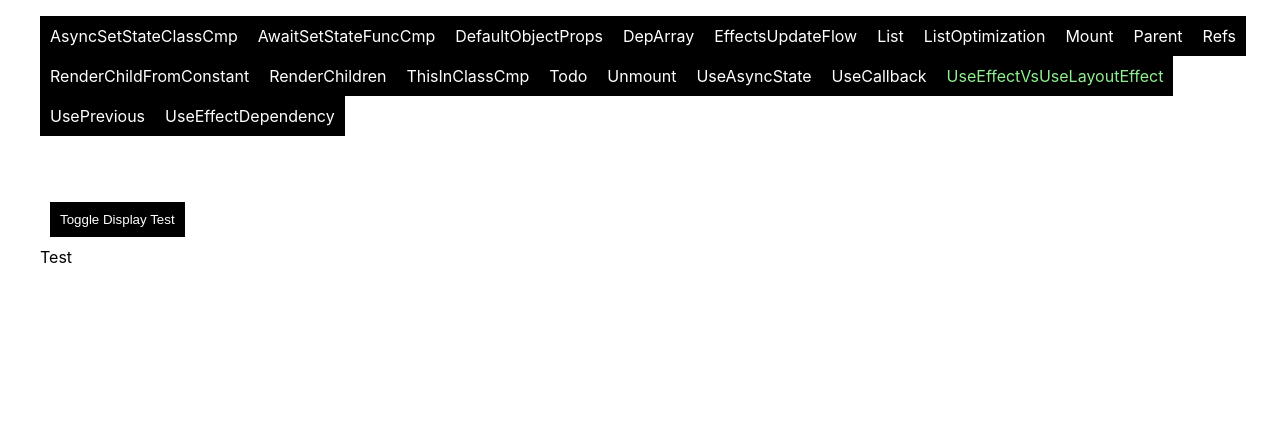
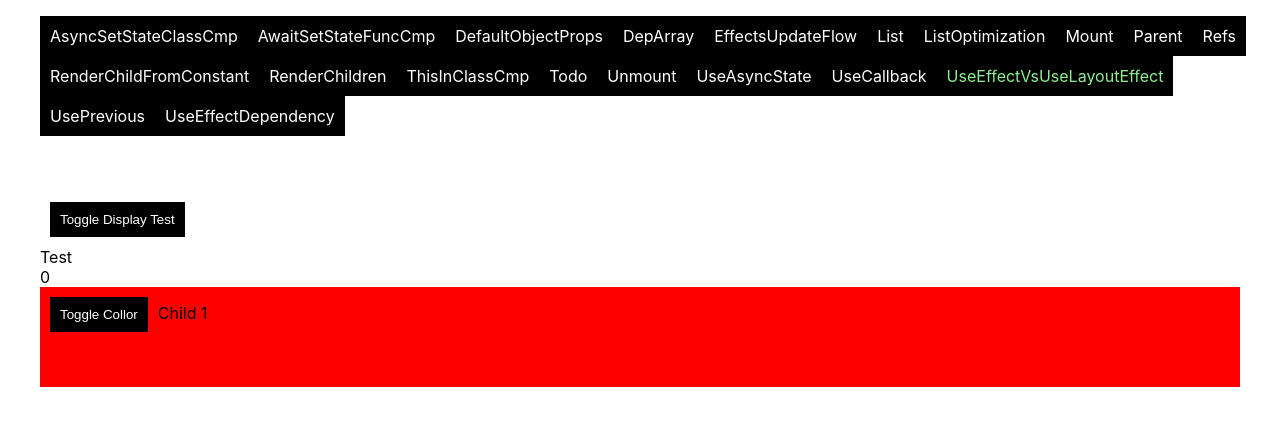
Before and after one commit to nikolaygelemerov/react-playground, a React (Create React App) app: page /UseEffectVsUseLayoutEffect in a window 1280 px wide. Both pictures are taken after a click on the button "Toggle Display Test". Shown: the top 426 px of the page. Built offline with nearby package versions, Linux system fonts and the light colour scheme.

Commit message:
test useLayoutEffect

```diff
--- a/src/pages/UseEffectVsUseLayoutEffect/UseEffectVsUseLayoutEffect.js
+++ b/src/pages/UseEffectVsUseLayoutEffect/UseEffectVsUseLayoutEffect.js
@@ -6,24 +6,53 @@ import React, {
   useRef
 } from 'react';
 
+import { console } from '../../services';
+
+import { Child_1, Child_2_ClassCmp } from './components';
+
 const UseEffectVsUseLayoutEffect = props => {
   const [displaytest, setDisplayTest] = useState(false);
+  const [counter, setCounter] = useState(0);
 
   const el = useRef(null);
 
-  useEffect(() => {
-    console.log('useEffect 1: ', displaytest);
+  // useLayoutEffect(() => {
+  //   console({
+  //     value: `useLayoutEffect 1: ${displaytest} ${counter}`,
+  //     color: 'black',
+  //     bgColor: 'lightBlue'
+  //   });
 
-    return () => console.log('return useEffect 1: ', displaytest);
-  });
+  //   return () =>
+  //     console({
+  //       value: `return useLayoutEffect 1: ${displaytest} ${counter}`,
+  //       color: 'white',
+  //       bgColor: 'blue'
+  //     });
+  // }, [displaytest, counter]);
 
-  useEffect(() => {
-    console.log('useEffect 2: ', displaytest);
+  // useEffect(() => {
+  //   console({
+  //     value: `useEffect 2: ${displaytest} ${counter}`,
+  //     color: 'white',
+  //     bgColor: 'green'
+  //   });
 
-    return () => console.log('return useEffect 2: ', displaytest);
-  }, [displaytest]);
+  //   setCounter(prevCounter => prevCounter + 1);
 
-  console.log('render: ', displaytest);
+  //   return () =>
+  //     console({
+  //       value: `return useEffect 2: ${displaytest} ${counter}`,
+  //       color: 'black',
+  //       bgColor: 'lightGreen'
+  //     });
+  // }, [displaytest]);
+
+  // console({
+  //   value: `render: ${displaytest} ${counter}`,
+  //   color: 'black',
+  //   bgColor: 'pink'
+  // });
 
   return (
     <div ref={el}>
@@ -35,6 +64,13 @@ const UseEffectVsUseLayoutEffect = props => {
         Toggle Display Test
       </button>
       {displaytest ? <div>Test</div> : null}
+      <div>{counter}</div>
+      {displaytest ? (
+        <>
+          {/* <Child_1 /> */}
+          <Child_2_ClassCmp />
+        </>
+      ) : null}
     </div>
   );
 };
--- /dev/null
+++ b/src/pages/UseEffectVsUseLayoutEffect/components/Child_1/Child_1.js
@@ -0,0 +1,32 @@
+import { memo, useEffect, useLayoutEffect, useState } from 'react';
+
+const Child_1 = () => {
+  const [arr, setArr] = useState([]);
+  const [color, setColor] = useState('red');
+  const [marginTop, setMarginTop] = useState(0);
+
+  useLayoutEffect(() => {
+    let x = 0;
+
+    while (x < 999999999) {
+      x++;
+    }
+    setColor('orange');
+    setMarginTop(50);
+  }, []);
+
+  return (
+    <div
+      style={{
+        backgroundColor: color,
+        width: '100%',
+        height: 100,
+        marginTop
+      }}
+    >
+      Child 1
+    </div>
+  );
+};
+
+export default memo(Child_1);
--- /dev/null
+++ b/src/pages/UseEffectVsUseLayoutEffect/components/Child_2_ClassCmp/Child_2_ClassCmp.js
@@ -0,0 +1,90 @@
+import { createRef, PureComponent } from 'react';
+
+const foo = async () => {
+  return new Promise((resolve, reject) => {
+    let x = 0;
+
+    while (x < 999999999) {
+      x++;
+    }
+
+    resolve();
+  });
+};
+
+class Child_2_ClassCmp extends PureComponent {
+  state = { color: 'red' };
+
+  ref = createRef();
+
+  toggleColor = () => {
+    this.setState(prevState => {
+      return { color: prevState.color === 'red' ? 'green' : 'red' };
+    });
+  };
+
+  componentDidMount() {
+    // let x = 0;
+    // while (x < 999999999) {
+    //   x++;
+    // }
+    // this.setState({ color: 'green' });
+  }
+
+  getSnapshotBeforeUpdate(prevProps, prevState) {
+    // console.log('color: ', prevState.color, this.state.color);
+
+    console.log(
+      'SNAPSHOT ref.styles: ',
+      getComputedStyle(this.ref?.current)?.['background-color'],
+      getComputedStyle(document.querySelector('#wrapper'))?.['background-color']
+    );
+    return {
+      prevColor: prevState.color,
+      color: this.state.color
+    };
+  }
+
+  async componentDidUpdate(prevProps, prevState, snapshot) {
+    let x = 0;
+
+    await foo();
+
+    console.log(
+      'DID UPDATE ref.styles: ',
+      getComputedStyle(this.ref?.current)?.['background-color'],
+      getComputedStyle(document.querySelector('#wrapper'))?.['background-color']
+    );
+
+    if (prevState.color !== this.state.color) {
+      // this.setState({ color: 'yellow' });
+    }
+
+    // while (x < 999999999) {
+    //   x++;
+    // }
+
+    if (prevState.color !== this.state.color) {
+      // this.setState({ color: 'lightblue' });
+    }
+  }
+
+  render() {
+    return (
+      <div
+        id="wrapper"
+        ref={this.ref}
+        style={{
+          backgroundColor: this.state.color,
+          width: '100%',
+          height: 100
+        }}
+      >
+        <button onClick={this.toggleColor}>Toggle Collor</button>
+        Child 1
+      </div>
+    );
+  }
+}
+
+export default Child_2_ClassCmp;
--- /dev/null
+++ b/src/pages/UseEffectVsUseLayoutEffect/components/index.js
@@ -0,0 +1,2 @@
+export { default as Child_1 } from './Child_1/Child_1';
+export { default as Child_2_ClassCmp } from './Child_2_ClassCmp/Child_2_ClassCmp';
--- a/src/services/utils/console.log.js
+++ b/src/services/utils/console.log.js
@@ -1,3 +1,4 @@
+// eslint-disable-next-line import/no-anonymous-default-export
 export default ({ value, color, bgColor }) => {
   console.log(
     `%c ${value}`,
```
Also changed, not shown: src/styles/index.css (+10 -16 lines), 1 other file (tests, documents, lock files or other folders).
